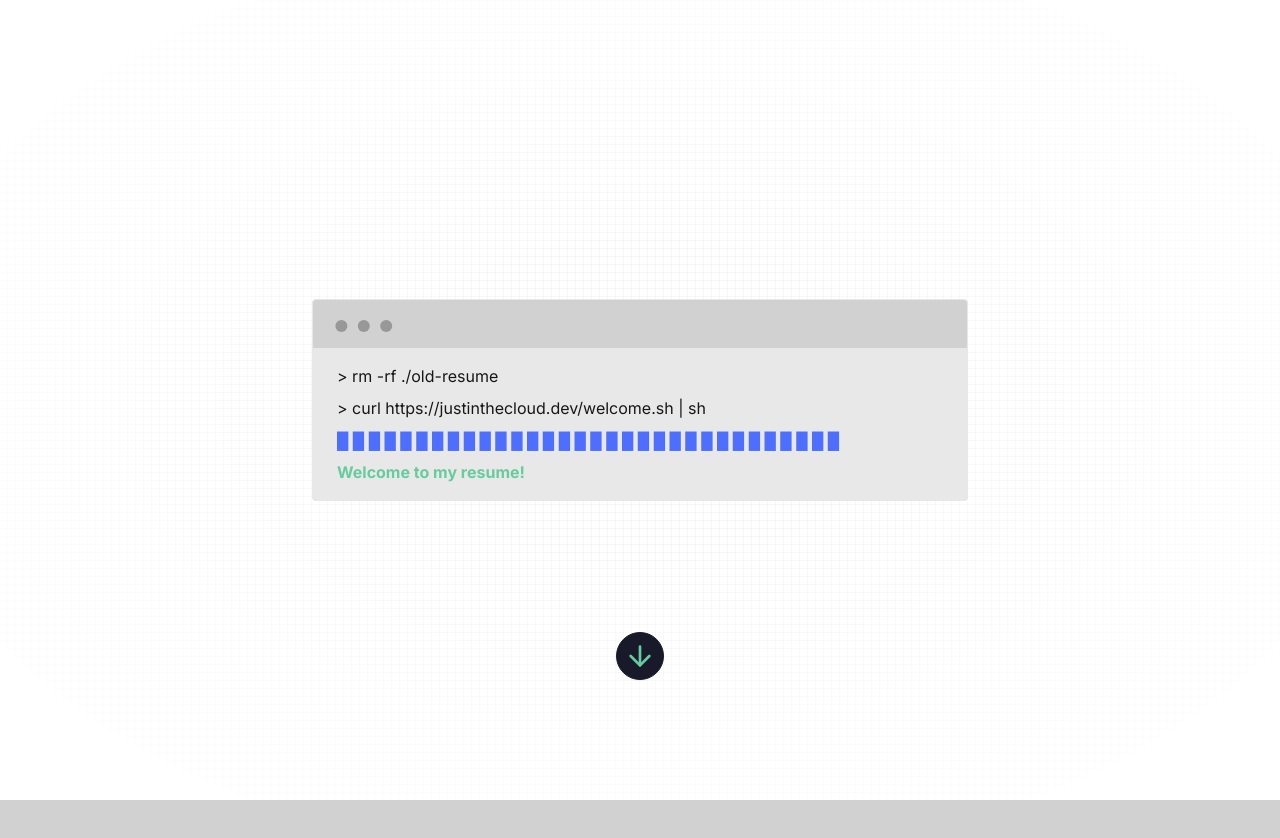
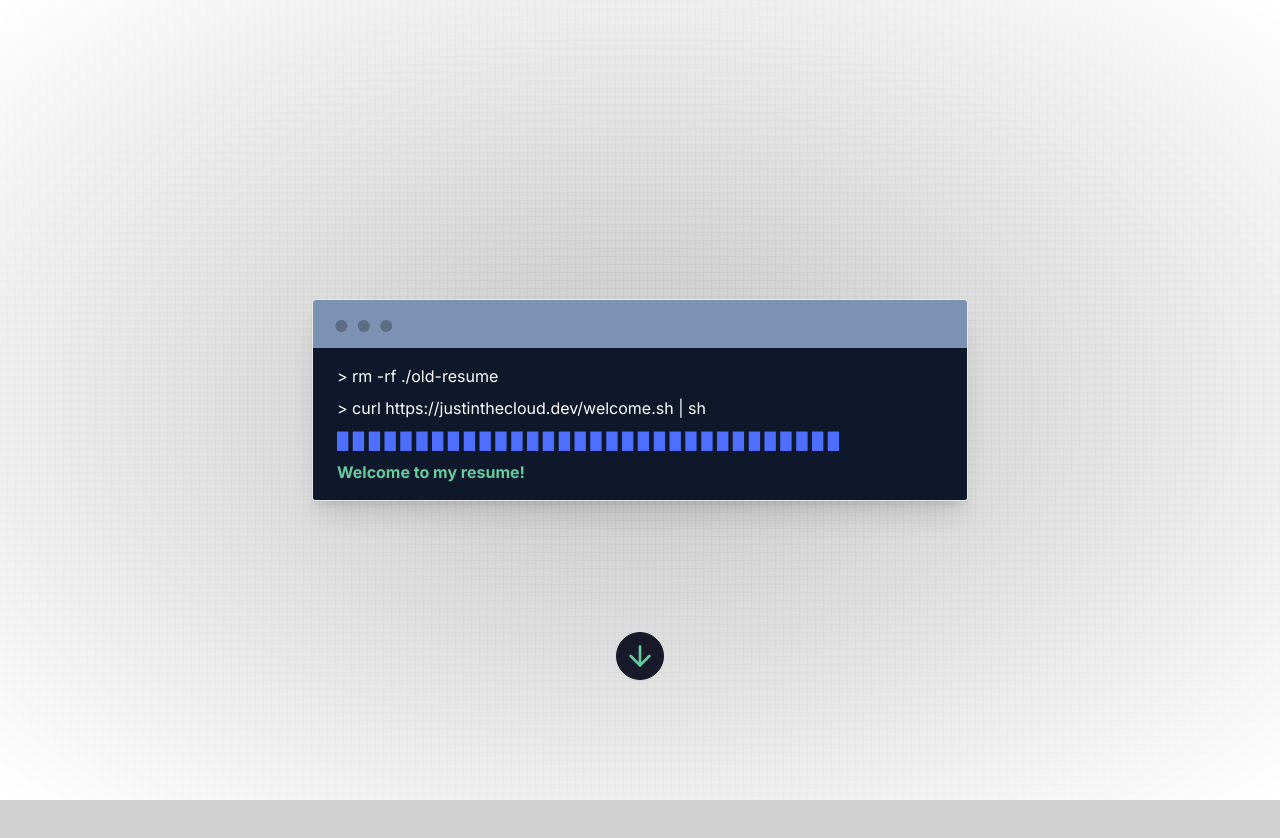
Before and after one commit to jpal91/resume-v4, a Next.js app: page / in a window 1280 px wide. Shown: the top 838 px of the page. Built offline with nearby package versions, Linux system fonts and the light colour scheme.

Commit message:
Changes to color scheme

```diff
--- a/app/page.tsx
+++ b/app/page.tsx
@@ -7,8 +7,8 @@ export default function Home() {
       <div className="w-full h-full">
         <GridBackground>
           <div className="w-screen h-screen flex flex-col flex-wrap p-2 content-center justify-center relative">
-            <div className="max-w-prose w-full h-auto mockup-window bg-base-300 border">
-              <div className="bg-base-200 py-4 px-6 flex flex-col gap-2">
+            <div className="max-w-prose w-full h-auto mockup-window bg-secondary dark:bg-slate-800 border shadow-xl">
+              <div className="bg-slate-900 dark:bg-black py-4 px-6 flex flex-col gap-2">
                 <HeroTyping />
               </div>
             </div>
--- a/components/GridBackground.tsx
+++ b/components/GridBackground.tsx
@@ -1,8 +1,9 @@
+// https://ui.aceternity.com/components/grid-and-dot-backgrounds
 import type { ReactNode } from "react";
 
 const GridBackground = ({ children }: { children?: ReactNode }) => {
   return (
-    <div className="h-full w-full dark:bg-black bg-white  dark:bg-grid-small-white/[0.2] bg-grid-small-black/[0.2] relative flex items-center justify-center">
+    <div className="h-full w-full bg-base-300 dark:bg-grid-small-white/[0.2] bg-grid-small-black/[0.2] relative flex items-center justify-center">
       {/* Radial gradient for the container to give a faded look */}
       <div className="absolute pointer-events-none inset-0 flex items-center justify-center dark:bg-black bg-white [mask-image:radial-gradient(ellipse_at_center,transparent_20%,black)]"></div>
       {children}
--- a/components/Hero.tsx
+++ b/components/Hero.tsx
@@ -76,6 +76,7 @@ export const HeroTyping = () => {
       onComplete={nextPhase}
       {...t}
       className={cn(["text-xs md:text-base", t.className])}
+      textClass={cn(["text-white", t.textClass])}
     />
   ));
 };
--- a/components/Typing.tsx
+++ b/components/Typing.tsx
@@ -1,3 +1,4 @@
+// https://animata.design/docs/text/typing-text
 "use client";
 import { ReactNode, useEffect, useMemo, useState } from "react";
 
```
